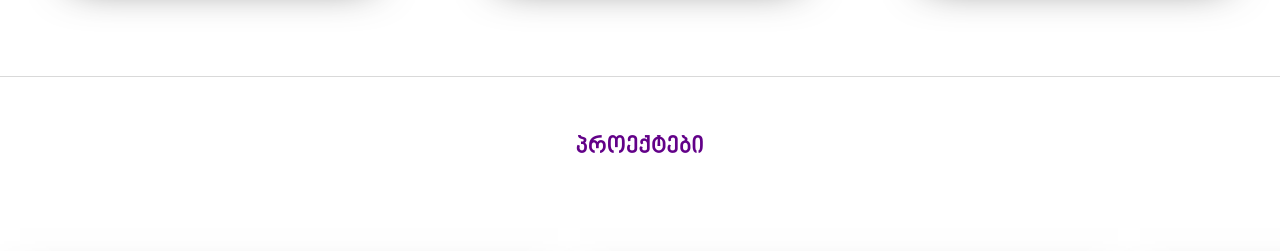
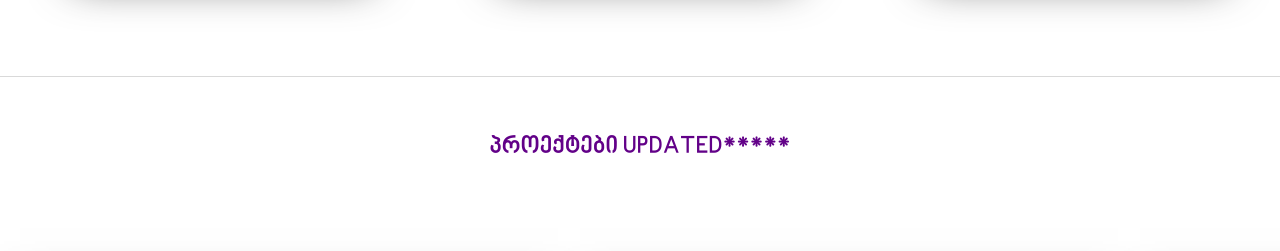
Before and after one commit to DarkSider69/pixel-studio, a plain HTML site: page index.html in a window 1280 px wide. Shown: the part 1540-1791 px from the top of the page. Drawn offline with nearby package versions, Linux system fonts and the light colour scheme.

Commit message:
Add files via upload

```diff
--- a/index.html
+++ b/index.html
@@ -131,7 +131,7 @@
         </div>
     </section>
     <section id="projects">
-        <h2 class="servicesTitle">პროექტები</h2>
+        <h2 class="servicesTitle">პროექტები UPDATED*****</h2>
         <div class="projectCardsContainer">
             <a href="https://www.crystalbet.com" target="_blank">
                 <div class="projectCards">
```
